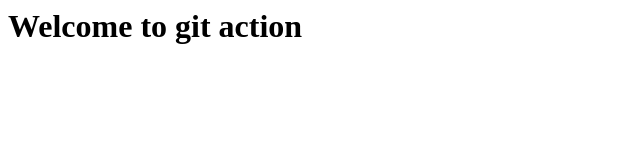
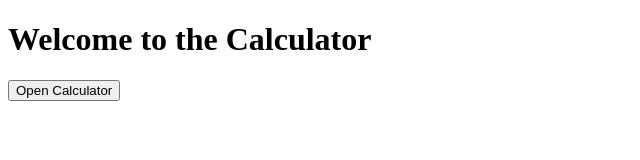
Before and after one commit to 2310030451/static-website, a plain HTML site: page index.html in a window 1280 px wide. Shown: the whole page, without its empty margins (0-640 px from the left). Drawn offline with Linux system fonts and the light colour scheme.

Commit message:
Update index.html

```diff
--- a/index.html
+++ b/index.html
@@ -1 +1,12 @@
-<h1>Welcome to git action</h1>
+<!DOCTYPE html>
+<html>
+<head>
+  <title>Calculator Homepage</title>
+</head>
+<body>
+  <h1>Welcome to the Calculator</h1>
+  <a href="calc.html">
+    <button>Open Calculator</button>
+  </a>
+</body>
+</html>
```
